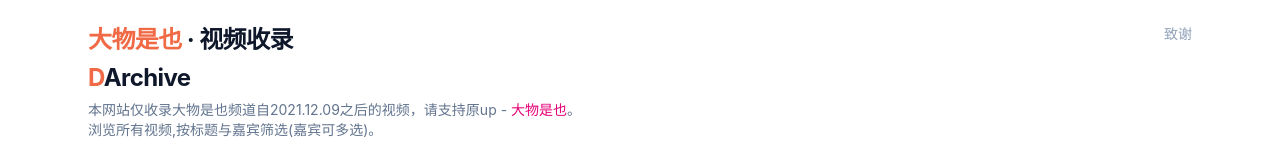
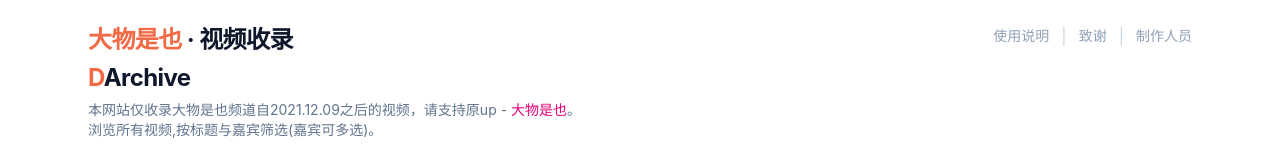
Before and after one commit to BoruNotFound/darchive, a React (Vite) app: page / in a window 1280 px wide. Shown: the top 160 px of the page. Built offline with nearby package versions, Linux system fonts and the light colour scheme; no server answers; the database is empty.

Commit message:
add guide; credit pop ups

```diff
--- /dev/null
+++ b/public/credits.md
@@ -0,0 +1,6 @@
+# 制作人员
+
+---
+
+- [BrNotFound](https://github.com/BoruNotFound)
+- [项目源地址](https://github.com/BoruNotFound/darchive)
--- /dev/null
+++ b/public/guide.md
@@ -0,0 +1,10 @@
+# 使用说明
+
+---
+
+欢迎来到大物是也·视频收录网站。这里是一些特殊说明
+
+- 处于隐私考虑，默认的嘉宾下拉菜单中仅包含常驻嘉宾。在您打字输入后如果匹配到特邀嘉宾的名字，那么也会显示特邀嘉宾
+- 视频仅收录了2021.12.09第一期offer3 reaction之后的内容，并且不包括在这之后大物出的一期cos，主要是因为仅有大物一人出现hhh
+- 仍然收录了一些大物与其他up合作的视频，因为其中也有不少医疗健康相关的内容，并且也有大物旗下艺人（如大白牛）的出场
+- 收集反馈功能制作中（如果真的有反馈）
--- a/src/components/AcknowledgementButton.tsx
+++ b/src/components/AcknowledgementButton.tsx
@@ -1,10 +1,6 @@
 import { useEffect, useState } from "react";
 import Markdown from "react-markdown";
 
-/**
- * Inline "致谢" link + the dialog it opens. Drop into any page header that
- * wants to surface it. State is local so multiple instances don't collide.
- */
 export function AcknowledgementButton() {
   const [open, setOpen] = useState(false);
 
@@ -17,20 +13,54 @@ export function AcknowledgementButton() {
       >
         致谢
       </button>
-      {open && <AcknowledgementDialog onClose={() => setOpen(false)} />}
+      {open && <MarkdownDialog src="/acknowledgement.md" onClose={() => setOpen(false)} />}
     </>
   );
 }
 
-function AcknowledgementDialog({ onClose }: { onClose: () => void }) {
+export function CreditsButton() {
+  const [open, setOpen] = useState(false);
+
+  return (
+    <>
+      <button
+        type="button"
+        onClick={() => setOpen(true)}
+        className="text-sm text-slate-400 underline-offset-2 transition hover:text-slate-700 hover:underline"
+      >
+        制作人员
+      </button>
+      {open && <MarkdownDialog src="/credits.md" onClose={() => setOpen(false)} />}
+    </>
+  );
+}
+
+export function GuideButton() {
+  const [open, setOpen] = useState(false);
+
+  return (
+    <>
+      <button
+        type="button"
+        onClick={() => setOpen(true)}
+        className="text-sm text-slate-400 underline-offset-2 transition hover:text-slate-700 hover:underline"
+      >
+        使用说明
+      </button>
+      {open && <MarkdownDialog src="/guide.md" onClose={() => setOpen(false)} />}
+    </>
+  );
+}
+
+function MarkdownDialog({ src, onClose }: { src: string; onClose: () => void }) {
   const [content, setContent] = useState<string | null>(null);
 
   useEffect(() => {
-    fetch("/acknowledgement.md")
+    fetch(src)
       .then((r) => r.text())
       .then(setContent)
       .catch(() => setContent("（内容加载失败）"));
-  }, []);
+  }, [src]);
 
   useEffect(() => {
     function onKey(e: KeyboardEvent) {
@@ -48,7 +78,6 @@ function AcknowledgementDialog({ onClose }: { onClose: () => void }) {
       <div
         role="dialog"
         aria-modal="true"
-        aria-labelledby="ack-title"
         onClick={(e) => e.stopPropagation()}
         className="relative max-h-[90vh] w-full max-w-lg overflow-y-auto rounded-xl bg-white p-6 shadow-lg"
       >
--- a/src/pages/Dashboard.tsx
+++ b/src/pages/Dashboard.tsx
@@ -1,6 +1,6 @@
 import { useCallback, useEffect, useMemo, useRef, useState } from "react";
 import { Link } from "react-router-dom";
-import { AcknowledgementButton } from "@/components/AcknowledgementButton";
+import { AcknowledgementButton, CreditsButton, GuideButton } from "@/components/AcknowledgementButton";
 import { MultiGuestFilter } from "@/components/MultiGuestFilter";
 import { VideoList } from "@/components/VideoList";
 import { listGuests, searchVideos } from "@/lib/db";
@@ -147,8 +147,12 @@ export function Dashboard() {
               浏览所有视频,按标题与嘉宾筛选(嘉宾可多选)。
             </p>
           </div>
-          <div className="flex shrink-0 items-center gap-4">
+          <div className="flex shrink-0 items-center gap-3">
+            <GuideButton />
+            <span className="text-slate-300">|</span>
             <AcknowledgementButton />
+            <span className="text-slate-300">|</span>
+            <CreditsButton />
           </div>
         </div>
       </header>
```
